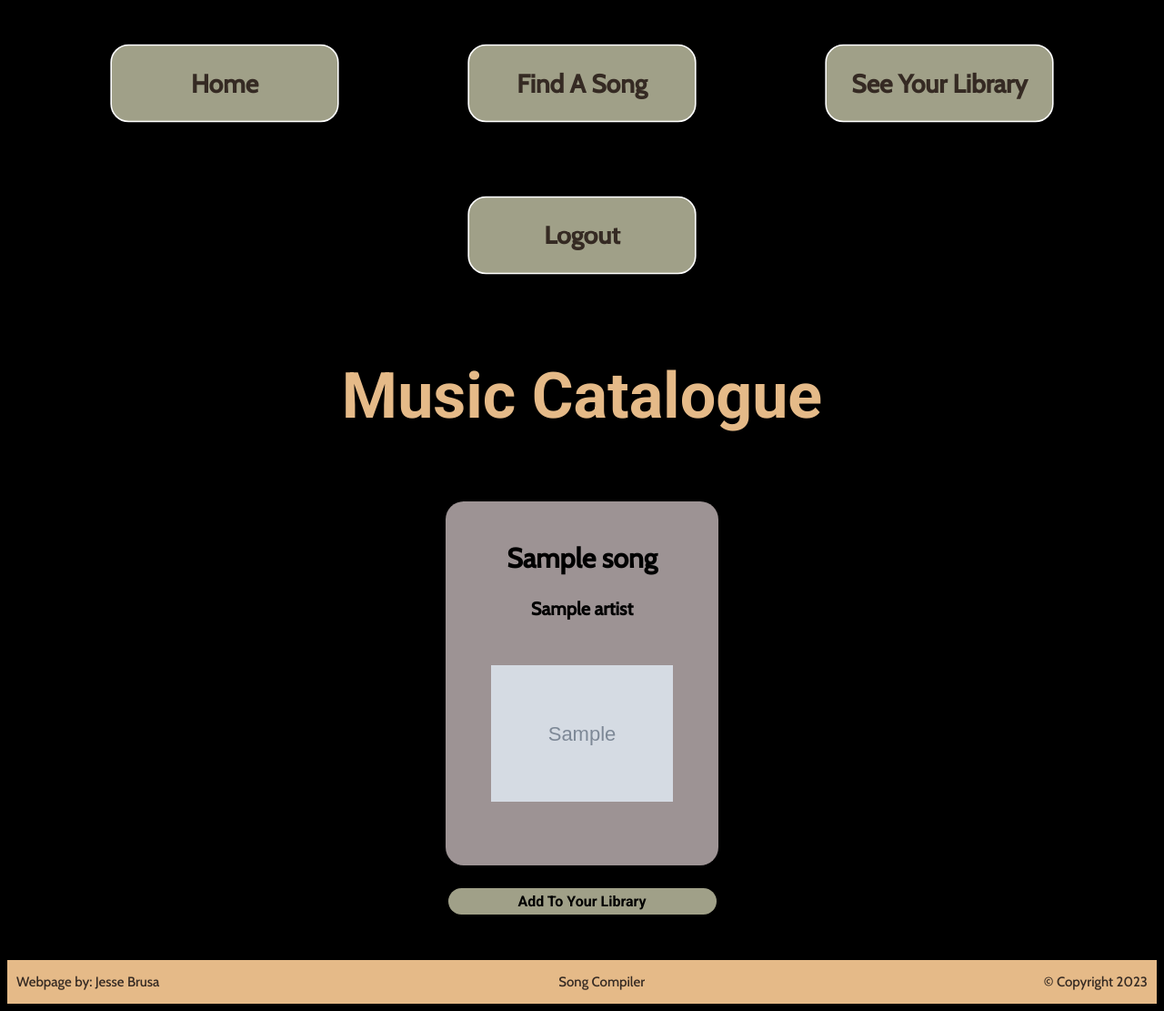
After one commit to jessebrusa/flask-song-compiler, a Flask app: page /catalogue in a window 1280 px wide. The commit adds this page. Shown: the whole page at 91% size. Run offline with Flask 3, Linux system fonts and the light colour scheme; a user stored in the database is signed in; grey boxes marked "Sample" are stand-in pictures; a database or web service that is not in the repository returns one stand-in record (values such as "Sample title"); some libraries are stand-ins or nearby versions.

Commit message:
connected users to songs

```diff
--- a/project/main.py
+++ b/project/main.py
@@ -43,8 +43,11 @@ app.config['SECRET_KEY'] = 'la;sdjfaowiherojiqwke208935uijrklnwfd80ujioo23'
 login_manager = LoginManager(app)
 
 class User(UserMixin):
-    def __init__(self, user_id, email):
+    def __init__(self, user_id, first_name, last_name, username, email):
         self.id = user_id
+        self.first_name = first_name
+        self.last_name = last_name
+        self.username = username
         self.email = email
 
 
@@ -56,7 +59,7 @@ def load_user(user_id):
             user_data = cursor.fetchone()
 
             if user_data:
-                user = User(user_data[0], user_data[1])
+                user = User(user_data[0], user_data[1], user_data[2], user_data[5], user_data[3])
                 return user
             else:
                 return None
@@ -77,22 +80,56 @@ def logged_in_only(f):
 
 @app.route('/')
 def home_page():
+    if current_user.is_authenticated:
+        return redirect(url_for('dashboard'))
+
     return render_template('index.html')
 
 
 @app.route('/library')
 def library():
-    conn = pg2.connect(database='song-compiler', user='postgres', password=POSTGRES_PASS, port='5433')
-    cur = conn.cursor()
+    user_id = current_user.id
 
-    songs_sql = library_songs()
-    Song = namedtuple('Song', library_table)
-    cur.execute(songs_sql)
-    songs = [Song(*row) for row in cur.fetchall()]
+    with pg2.connect(database='song-compiler', user='postgres', password=POSTGRES_PASS, port='5433') as conn:
+        with conn.cursor() as cur:
+            songs_sql = library_songs(user_id)
+            Song = namedtuple('Song', library_table)
+            cur.execute(songs_sql)
+            songs = [Song(*row) for row in cur.fetchall()]
 
-    conn.close()
 
     return render_template('library.html', songs=songs)
+
+
+@app.route('/catalogue')
+def catalogue():
+    with pg2.connect(database='song-compiler', user='postgres', password=POSTGRES_PASS, port='5433') as conn:
+        with conn.cursor() as cur:
+            songs_sql = catalogue_songs()
+            Song = namedtuple('Song', library_table)
+            cur.execute(songs_sql)
+            songs = [Song(*row) for row in cur.fetchall()]
+
+    return render_template('catalogue.html', songs=songs)
+
+
+@app.route('/dashboard')
+def dashboard():
+    return render_template('dashboard.html')
+
+
+@app.route('/connect-song/<int:song_id>')
+def connect_song(song_id):
+    user_id = current_user.id
+
+    with pg2.connect(database='song-compiler', user='postgres', password=POSTGRES_PASS, port='5433') as conn:
+        with conn.cursor() as cur:
+            cur.execute(insert_user_song(user_id, song_id))
+            conn.commit()
+
+
+    return redirect(url_for('song_page', song_id=song_id))
+
 
 
 @app.route('/song-page/<int:song_id>')
@@ -189,7 +226,6 @@ def get_tab(song_id):
 @logged_in_only
 def find_song():
     if request.method == 'POST':
-        print('it made post')
         conn = pg2.connect(database='song-compiler', user='postgres', password=POSTGRES_PASS, port='5433')
         cur = conn.cursor()
 
@@ -198,6 +234,8 @@ def find_song():
         input_mp3 = request.form.get('mp3YesNo')
         input_karaoke = request.form.get('karaokeYesNo')
         input_tab = request.form.get('tabYesNo')
+
+        user_id = current_user.id
 #########################################################################################################
         compare_searches_query = query_search_terms(input_title)
         cur.execute(compare_searches_query)
@@ -205,16 +243,17 @@ def find_song():
 #########################################################################################################
 
         if compare_searches_song_id:
-            print(compare_searches_song_id[0])
             song_id = compare_searches_song_id[0]
-            print('caught before search')
-            #Connect User to song
+
+            with pg2.connect(database='song-compiler', user='postgres', password=POSTGRES_PASS, port='5433') as conn:
+                with conn.cursor() as cur:
+                    cur.execute(insert_user_song(user_id, song_id))
+                    conn.commit()
 
             redirect_url = url_for('song_page', song_id=song_id)
             return jsonify({'redirect': redirect_url})
 
 
-            # return redirect(url_for('song_page', song_id=song_id))
 
 #########################################################################################################
 
@@ -230,12 +269,12 @@ def find_song():
             except:
                 redirect_url = url_for('song_not_found')
                 return jsonify({'redirect': redirect_url})
-                # return render_template('song-not-found.html')
+
 #########################################################################################################
             if title is None:
                 redirect_url = url_for('song_not_found')
                 return jsonify({'redirect': redirect_url})
-                # return render_template('song-not-found.html')
+
 #########################################################################################################
 
             compare_searches_query = query_search_terms(title)
@@ -244,16 +283,20 @@ def find_song():
 
  #########################################################################################################
             if compare_searches_song_id:
-                print('Correct title does match a search')
                 new_search_term_sql = update_value(song_id, 'searches', 'search_term', input_title)
                 cur.execute(new_search_term_sql)
                 conn.commit()
                 #Connect User to song
 
+                with pg2.connect(database='song-compiler', user='postgres', password=POSTGRES_PASS, port='5433') as conn:
+                    with conn.cursor() as cur:
+                        cur.execute(insert_user_song(user_id, song_id))
+                        conn.commit()
+
                 redirect_url = url_for('song_page', song_id=song_id)
                 return jsonify({'redirect': redirect_url})
 
-                # return redirect(url_for('song_page', song_id=song_id))
+
 #########################################################################################################
             sql_new_song = insert_new_song(title, artist)
             cur.execute(sql_new_song)
@@ -262,6 +305,9 @@ def find_song():
             song_id_sql = get_song_id(title)
             cur.execute(song_id_sql)
             song_id = cur.fetchone()[0]
+
+            cur.execute(insert_user_song(user_id, song_id))
+            conn.commit()
 
             new_search_term_input_sql = insert_new_search(input_title)
             cur.execute(new_search_term_input_sql)
@@ -338,8 +384,6 @@ def find_song():
                 conn.commit()
 #########################################################################################################
 
-
-            print('beginning gather main')
             asyncio.run(gather_main(song_id, input_mp3, input_karaoke, input_tab,
                                     title, artist,
                                     cur, conn))
@@ -392,12 +436,13 @@ def register_page():
 
         f_name = request.form.get('f_name')
         l_name = request.form.get('l_name')
+        username = request.form.get('username')
         email = request.form.get('email')
         password = request.form.get('password')
 
         pass_hash = generate_password_hash(password)
 
-        new_user_sql = insert_new_user(f_name, l_name, email, pass_hash)
+        new_user_sql = insert_new_user(f_name, l_name, username, email, pass_hash)
         cur.execute(new_user_sql)
         conn.commit()
 
@@ -409,7 +454,13 @@ def register_page():
 
         session['user_id'] = user_id[0]
 
-        return redirect(url_for('library'))
+        user_object = User(user_id, f_name, l_name,
+                        username, email)
+
+
+        login_user(user_object)
+
+        return redirect(url_for('dashboard'))
 
     return render_template('register.html')
 
@@ -427,27 +478,30 @@ def login_page():
                 cur.execute(get_user(email))
                 user = cur.fetchone()
 
+            print(user)
             if user:
                 user_dict = {
                     'user_id': user[0],
-                    'email': user[1],
-                    'password': user[2]
+                    'first_name': user[1],
+                    'last_name': user[2],
+                    'email': user[3],
+                    'password': user[4],
+                    'username': user[5],
                 }
 
 
             password_true = check_password_hash(user_dict['password'], password_input)
 
             if password_true:
-                print('password is true')
                 session['user_id'] = user_dict['user_id']
-                print('in session')
 
-                user_object = User(user_dict['user_id'], user_dict['email'])
+                user_object = User(user_dict['user_id'], user_dict['first_name'], user_dict['username'],
+                                   user_dict['last_name'], user_dict['email'])
+
 
                 login_user(user_object)
-                print('user logged in')
 
-                return redirect(url_for('library'))
+                return redirect(url_for('dashboard'))
 
 
             else:
--- a/project/static/css/stylesheet.css
+++ b/project/static/css/stylesheet.css
@@ -39,11 +39,12 @@ h1 {
 
 .navBar {
     display: flex;
+    flex-wrap: wrap;
     justify-content: space-around;
     align-items: center;
     gap: 40px;
     margin-top: 20px;
-    width: 80%;
+    width: 90%;
 }
 
 .navBar > a {
@@ -58,8 +59,9 @@ h1 {
     font-family: 'cabin';
     margin-top: 10px;
     margin-bottom: 10px;
-    width: 200px;
+    width: 250px;
     text-align: center;
+    scale: .8;
 }
 
 .navBar > a:hover {
@@ -206,6 +227,34 @@ h1 {
     width: 200px;
     height: auto;
     max-height: 200px;
+}
+
+
+.musicCardAdd {
+    display: flex;
+    flex-direction: column;
+    justify-content: center;
+    align-items: center;
+    gap: 5px;
+}
+
+.addLink {
+    text-decoration: none;
+    color: black;
+    background-color: #a0a088;
+    width: 95%;
+    text-align: center;
+    padding: 5px;
+    border-radius: 20px;
+    margin-top: 20px;
+}
+
+.addLink:hover {
+    transform: scale(1.2);
+}
+
+.addLink:active {
+    transform: scale(.85);
 }
 
 .img-container-library {
--- /dev/null
+++ b/project/templates/catalogue.html
@@ -0,0 +1,33 @@
+<!DOCTYPE html>
+<html lang="en">
+<head>
+    <meta charset="UTF-8">
+    <meta name="viewport" content="width=device-width, initial-scale=1.0">
+    <link rel="stylesheet" href="{{ url_for('static', filename='../static/css/stylesheet.css') }}">
+    <title>Music Catalogue</title>
+</head>
+<body class="library-body">
+    {% include 'header.html' %}
+    <h1 class="libraryHeader">Music Catalogue</h1>
+        <div class="music-card-container">
+            {% for song in songs %}
+                <div class="musicCardAdd">
+                    <a href="{{ url_for('song_page', song_id=song.song_id) }}">
+                        <div class="music-card">
+                            <h2>{{ song.title }}</h2>
+                            <h3>{{ song.artist }}</h3>
+                            <div class="img-container-library">
+                                <img src="{{ song.img_url }}" alt="picture of song and or songs artist">
+                            </div>
+                        </div>
+                    </a>
+                    {% if current_user.is_authenticated %}
+                        <a href="{{ url_for('connect_song', song_id=song.song_id) }}" class="addLink">Add To Your Library</a>
+                    {% endif %}
+                </div>
+            {% endfor %}
+        </div>
+    </div>
+    {% include 'footer.html' %}
+</body>
+</html>
--- a/project/templates/header.html
+++ b/project/templates/header.html
@@ -1,7 +1,18 @@
 <div class="navBar">
     <a href="{{ url_for('home_page') }}">Home</a>
-    <a href="{{ url_for('find_song') }}">Find A Song</a>
     {% if current_user.is_authenticated %}
+        <a href="{{ url_for('find_song') }}">Find A Song</a>
+        {% if request.endpoint == 'catalogue' %}
+            <a href="{{ url_for('library') }}">See Your Library</a>
+        {% elif request.endpoint == 'library' %}
+            <a href="{{ url_for('catalogue') }}">See Catalogue</a>
+        {% else %}
+            <a href="{{ url_for('library') }}">See Your Library</a>
+            <a href="{{ url_for('catalogue') }}">See Catalogue</a>
+        {% endif %}
         <a href="{{ url_for('logout') }}">Logout</a>
+    {% else %}
+        <a href="{{ url_for('login_page') }}">Login</a>
+        <a href="{{ url_for('register_page') }}">Register</a>
     {% endif %}
 </div>
--- a/project/templates/index.html
+++ b/project/templates/index.html
@@ -10,8 +10,9 @@
     <h1>Welcome to the Song Compiler App</h1>
     <div class="navBar homePage">
         {% if not current_user.is_authenticated %}
-            <a href="{{ url_for('library') }}">Catalogue</a>
+            <a href="{{ url_for('catalogue') }}">Catalogue</a>
             <a href="{{ url_for('login_page')}}">login</a>
+            <a href="{{ url_for('register_page') }}">Register</a>
         {% else %}
             <a href="{{ url_for('find_song') }}">Find A Song</a>
             <a href="{{ url_for('library') }}">Your Library</a>
--- a/project/templates/login.html
+++ b/project/templates/login.html
@@ -7,7 +7,7 @@
     <title>Login</title>
 </head>
 <body class="find-song-body">
-    <form action="{{ url_for('login_page') }}" method="POST">
+    <form action="{{ url_for('login_page') }}" method="POST" class="registerLogin">
         <div class="rowItems">
             <label for="title-name">Email: </label>
             <input name="email" type="email" class="searchInput" required>
@@ -16,7 +16,7 @@
             <label for="title-name">Password: </label>
             <input name="password" type="password" class="searchInput" required>
         </div>
-        <input type="submit">
+        <input type="submit" class="submitButton">
         {% if email_not_exist %}
             <h3>Email not found.....</h3>
         {% elif password_not_true %}
```
Also changed, not shown: other parts of project/static/css/stylesheet.css (+32 -2 lines), project/scrape-for-link.html (+4 -4 lines), project/sql.py (+30 -5 lines), project/templates/dashboard.html (added, +22 -0 lines), project/templates/register.html (+6 -2 lines).
